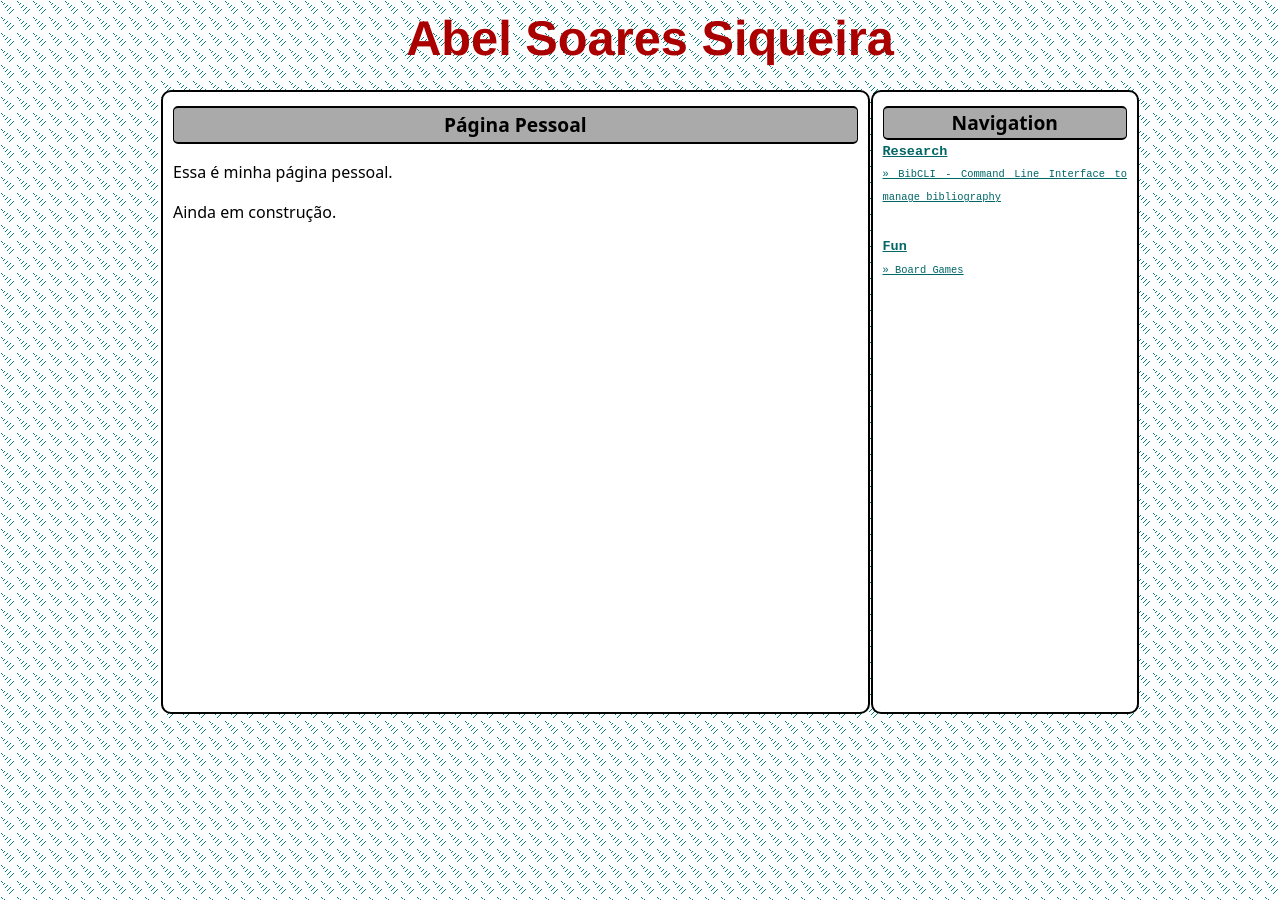
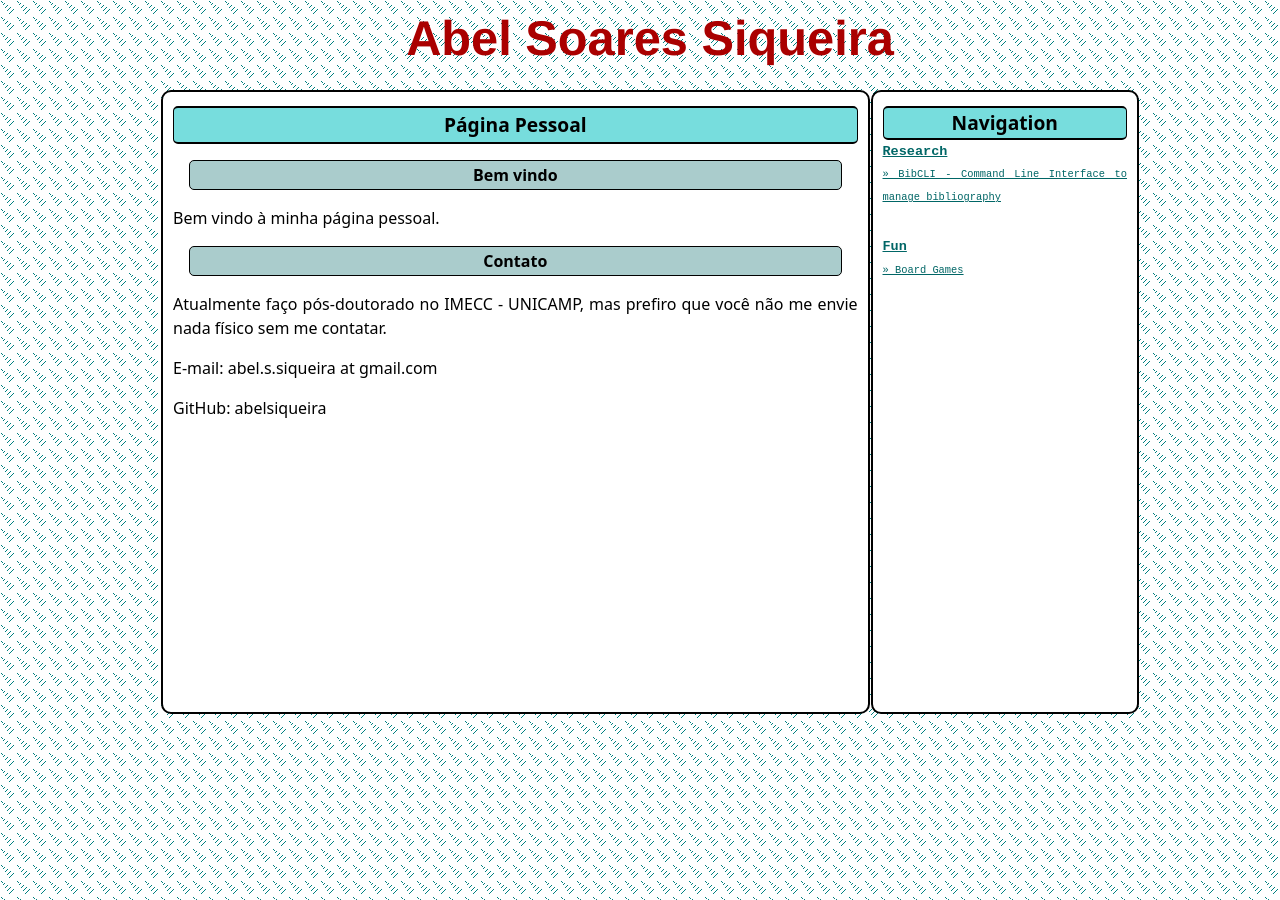
Before and after one commit to abelsiqueira/abelsiqueira.github.io-old, a Jekyll site: the page built from index.html, in a window 1280 px wide. Built offline with Jekyll 4.4.1, drawn with Linux system fonts in a browser that asks for light colours; Markdown is read by kramdown in place of the engine named in the settings.

Commit message:
Update index

```diff
--- a/css/main.css
+++ b/css/main.css
@@ -204,7 +204,7 @@
   border: 1px solid black;
   border-width: 2px 1px;
   border-radius: 5px;
-  background-color: #aaa;
+  background-color: #7dd;
   padding: 5px 30px;
   margin: 0.2em 0em 0em 0em;
 }
@@ -219,6 +219,17 @@
   background-color: #eef;
   padding: 2px 30px;
   margin: 0em 1em;
+}
+
+.left h3 {
+  font-family: sans;
+  font-size: 1.0em;
+  text-align: center;
+  border: 1px solid black;
+  border-radius: 5px;
+  background-color: #acc;
+  padding: 2px 30px;
+  margin: 1em 1em;
 }
 
 .sidebar h2 {
--- a/index.html
+++ b/index.html
@@ -5,5 +5,11 @@
 
 <h1>Página Pessoal</h1>
 
-<p> Essa é minha página pessoal. </p>
-<p> Ainda em construção. </p>
+<h3> Bem vindo </h3>
+<p> Bem vindo à minha página pessoal. </p>
+
+<h3> Contato </h3>
+<p> Atualmente faço pós-doutorado no IMECC - UNICAMP, mas prefiro que você não
+me envie nada físico sem me contatar.</p>
+<p> E-mail: abel.s.siqueira at gmail.com </p>
+<p> GitHub: abelsiqueira </p>
```
